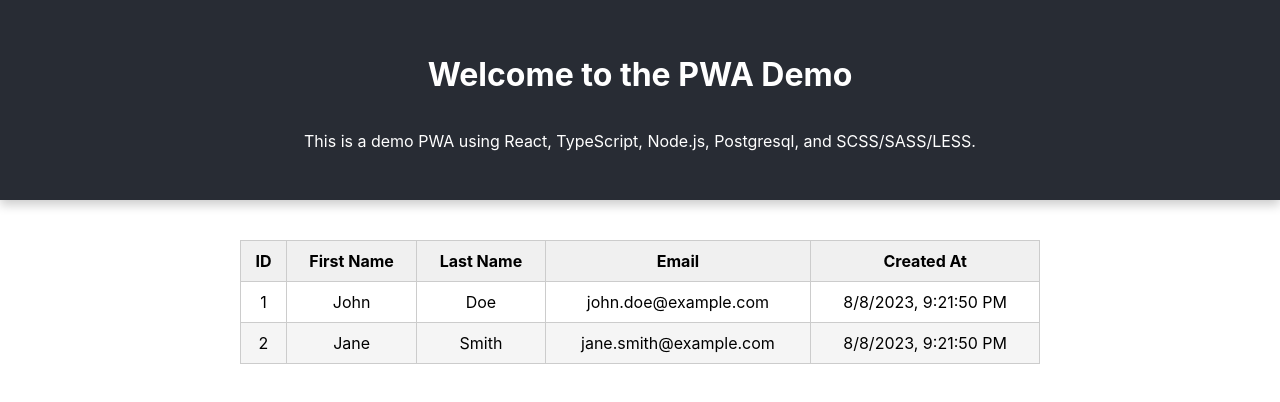
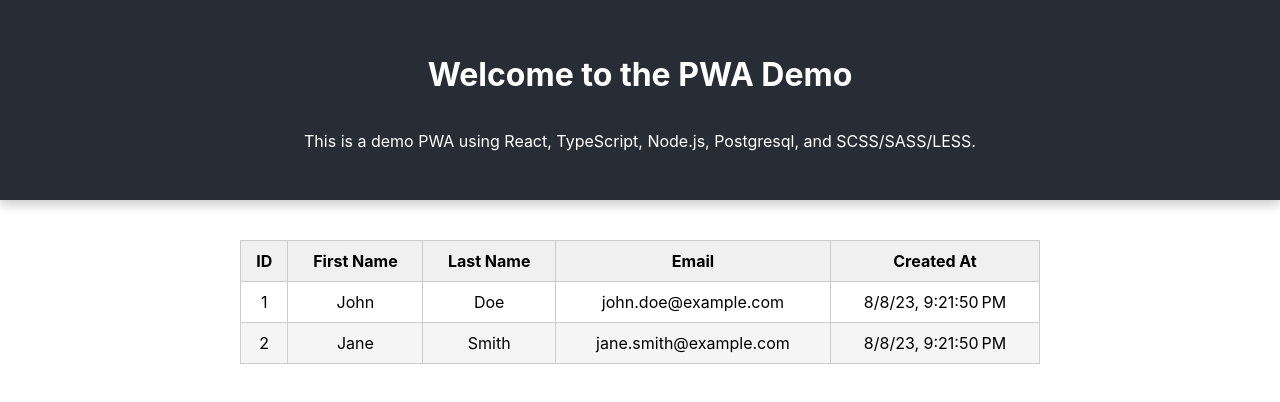
Before and after one commit to scottgriv/PWA-Demo-App, a React (Create React App) app in the folder client/: page / in a window 1280 px wide. Shown: the top 402 px of the page. Built offline with nearby package versions, Linux system fonts and the light colour scheme.

Commit message:
Update UserTable

```diff
--- a/client/src/components/UserTable.tsx
+++ b/client/src/components/UserTable.tsx
@@ -7,7 +7,7 @@ interface User {
   first_name: string;
   last_name: string;
   email: string;
-  created_at: Date | string; // Modified to accept Date or string
+  created_at: string;
 }
 
 const UsersTable: React.FC<{ useCsv: boolean }> = ({ useCsv }) => {
@@ -28,8 +28,8 @@ const UsersTable: React.FC<{ useCsv: boolean }> = ({ useCsv }) => {
               id: item.ID,
               first_name: item["First Name"],
               last_name: item["Last Name"],
-              email: item.Email,
-              created_at: new Date(item["Created At"])
+              email: item["Email"],
+              created_at: item["Created At"]
             }));
             setUsers(parsedUsers);
           }
@@ -66,7 +66,7 @@ const UsersTable: React.FC<{ useCsv: boolean }> = ({ useCsv }) => {
             <td>{user.first_name}</td>
             <td>{user.last_name}</td>
             <td>{user.email}</td>
-            <td>{user.created_at instanceof Date ? new Date(user.created_at).toLocaleString() : user.created_at}</td>
+            <td>{user.created_at}</td>
           </tr>
         ))}
       </tbody>
```
